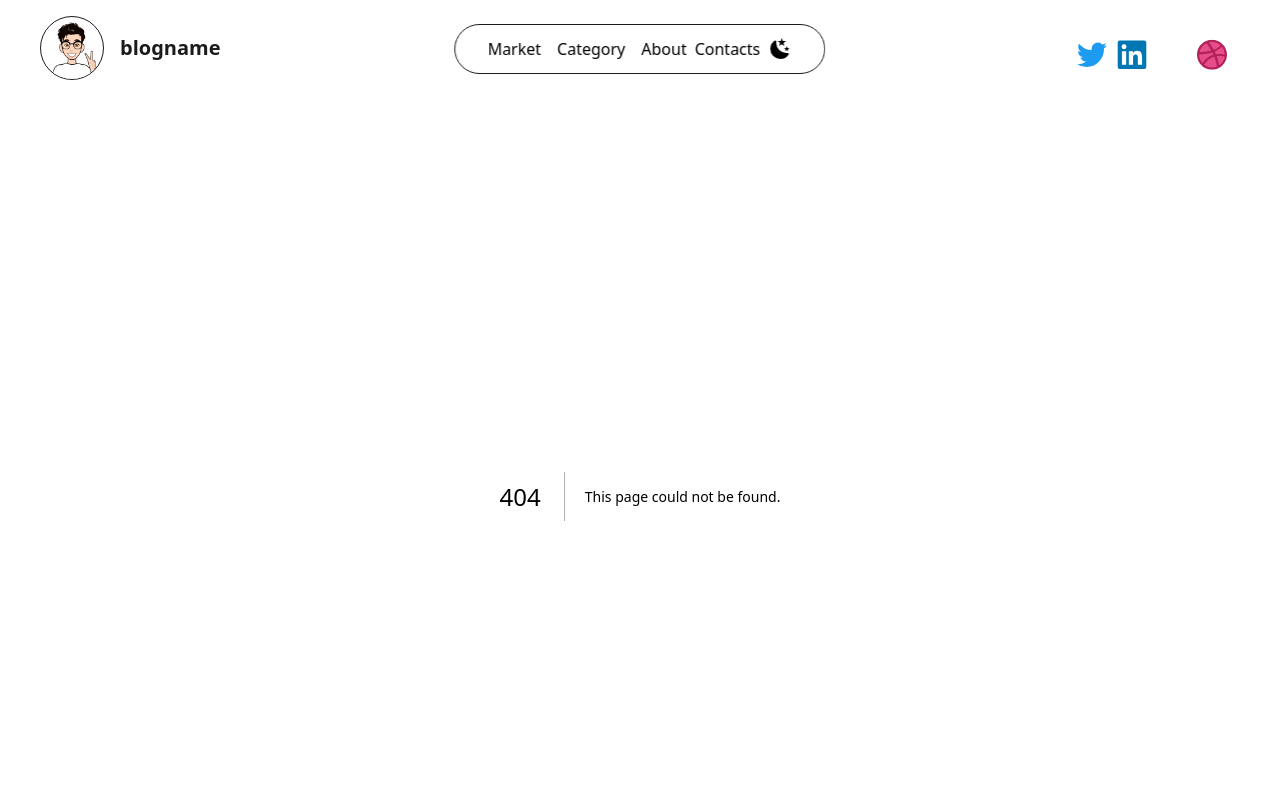
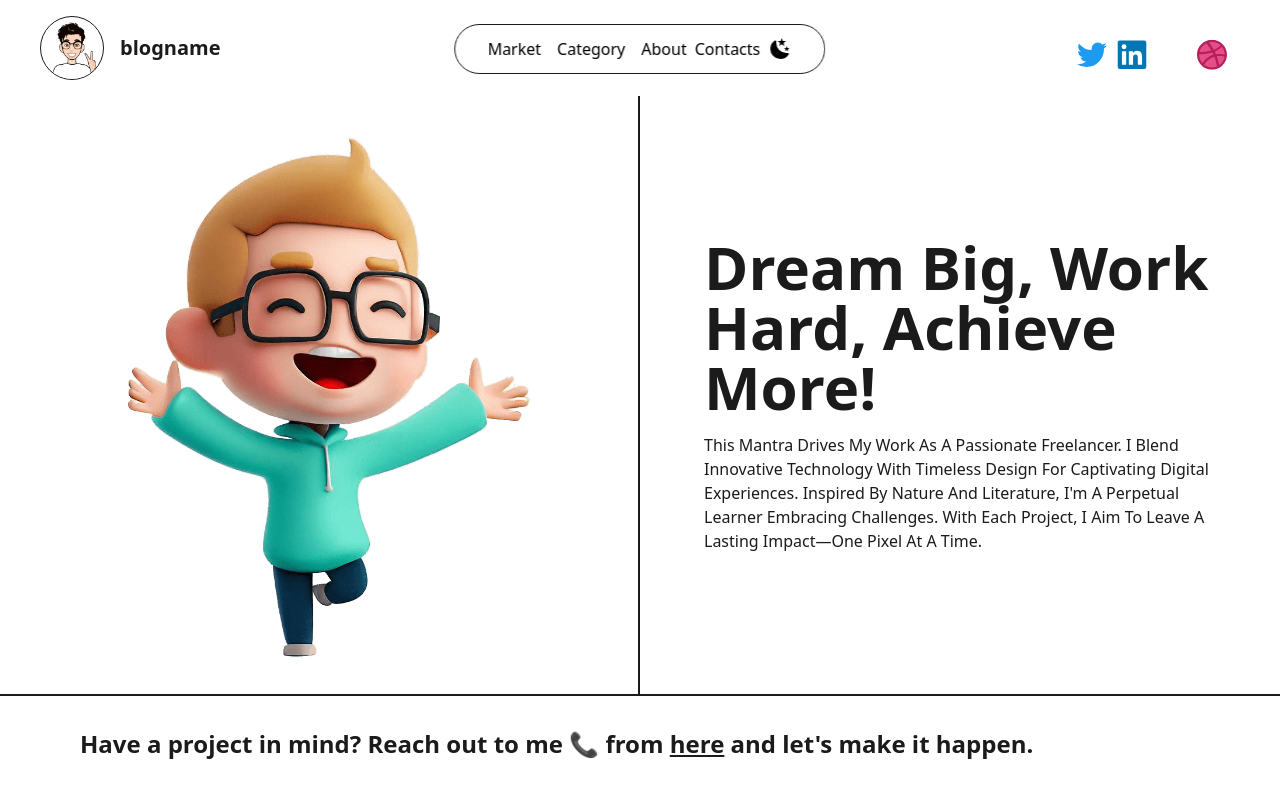
Before and after one commit to maoltech-ltd/naijup, a Next.js app: page /about in a window 1280 px wide. Before the commit this address had no page. Shown: the top 798 px of the page. Built offline with nearby package versions, Linux system fonts and the light colour scheme.

Commit message:
about and contact

```diff
--- /dev/null
+++ b/src/app/about/page.tsx
@@ -0,0 +1,15 @@
+import Link from "next/link"
+import AboutCoverSection from "../components/AboutCoverSection"
+
+const About = () => {
+  return (
+    <>
+    <AboutCoverSection />
+    <h2 className="mt-8 font-semibold text-lg md:text-2xl self-start mx-5 xs:mx-10 sm:mx-12 md:mx-16 lg:mx-20 text-dark dark:text-light dark:font-normal">
+    Have a project in mind? Reach out to me 📞 from <Link href="/contact"  className="!underline underline-offset-2"   >here</Link> and let's make it happen.
+    </h2>
+  </>
+  )
+}
+
+export default About
--- /dev/null
+++ b/src/app/components/AboutCoverSection.tsx
@@ -0,0 +1,27 @@
+import Image from "next/image"
+import profileCharacter from "../../../public/image/character.png"
+
+const AboutCoverSection = () => {
+  return (
+    <section className='w-full md:h-[75vh] border-b-2 border-solid border-dark dark:border-light flex flex-col md:flex-row items-center justify-center text-dark dark:text-light'>
+        <div className='w-full md:w-1/2 h-full border-r-2 border-solid border-dark dark:border-light flex justify-center'>
+            <Image src={profileCharacter} alt="CodeBucks"
+            className='w-4/5  xs:w-3/4 md:w-full h-full object-contain object-center'
+            priority
+            sizes="(max-width: 768px) 100vw,(max-width: 1180px) 50vw, 50vw"
+            />
+        </div>
+
+        <div className='w-full md:w-1/2 flex flex-col text-left items-start justify-center px-5 xs:p-10 pb-10 lg:px-16'>
+            <h2 className='font-bold capitalize text-4xl xs:text-5xl sxl:text-6xl  text-center lg:text-left'>
+            Dream Big, Work Hard, Achieve More!
+            </h2>
+            <p className='font-medium capitalize mt-4 text-base'>
+            This Mantra Drives My Work As A Passionate Freelancer. I Blend Innovative Technology With Timeless Design For Captivating Digital Experiences. Inspired By Nature And Literature, I'm A Perpetual Learner Embracing Challenges. With Each Project, I Aim To Leave A Lasting Impact—One Pixel At A Time.
+            </p>
+        </div>
+    </section>
+  )
+}
+
+export default AboutCoverSection
--- /dev/null
+++ b/src/app/contact/ContactForm.tsx
@@ -0,0 +1,8 @@
+
+const ContactForm = () => {
+  return (
+    <div>ContactForm</div>
+  )
+}
+
+export default ContactForm
--- /dev/null
+++ b/src/app/contact/page.tsx
@@ -0,0 +1,25 @@
+import Image from "next/image"
+import profileCharacter from "../../../public/image/character.png"
+import ContactForm from "./ContactForm"
+
+const Contact = () => {
+  return (
+    <section className="w-full h-auto md:h-[75vh] border-b-2 border-solid border-dark dark:border-light flex  flex-col md:flex-row items-center justify-center text-dark dark:text-light">
+        <div className="inline-block w-full sm:w-4/5 md:w-2/5 h-full md:border-r-2 border-solid border-dark dark:border-light">
+        <div className='w-full md:w-1/2 h-full border-r-2 border-solid border-dark dark:border-light flex justify-center'>
+            <Image src={profileCharacter} alt="CodeBucks"
+                className='w-4/5  xs:w-3/4 md:w-full h-full object-contain object-center'
+                priority
+                sizes="(max-width: 768px) 100vw,(max-width: 1180px) 50vw, 50vw"
+            />
+        </div>
+        </div>
+            <div className="w-full  md:w-3/5 flex flex-col items-start justify-center px-5 xs:px-10 md:px-16 pb-8">
+            <h2 className="font-bold capitalize  text-2xl xs:text-3xl sm:text-4xl">Let's Connect!</h2>
+            <ContactForm />
+            </div>
+  </section>
+  )
+}
+
+export default Contact
```
Also changed, not shown: public/image/character.png (added).
